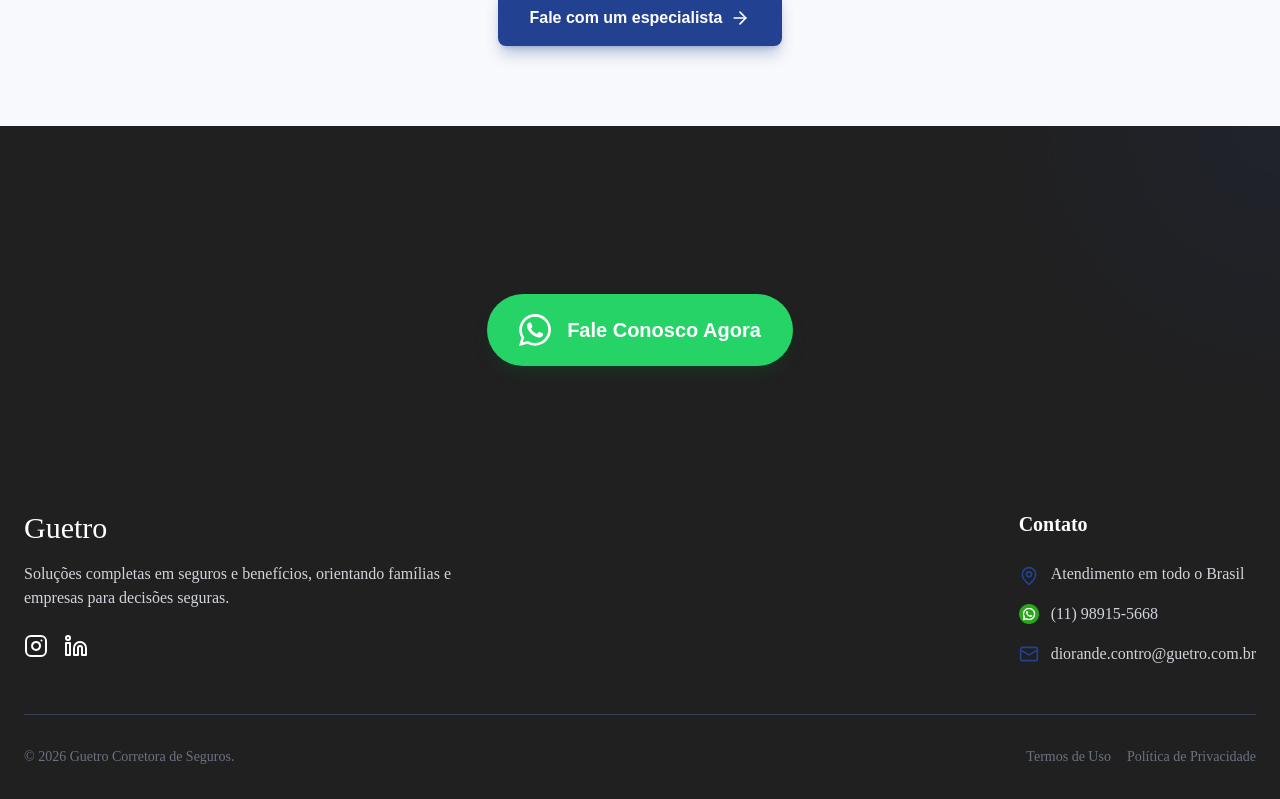
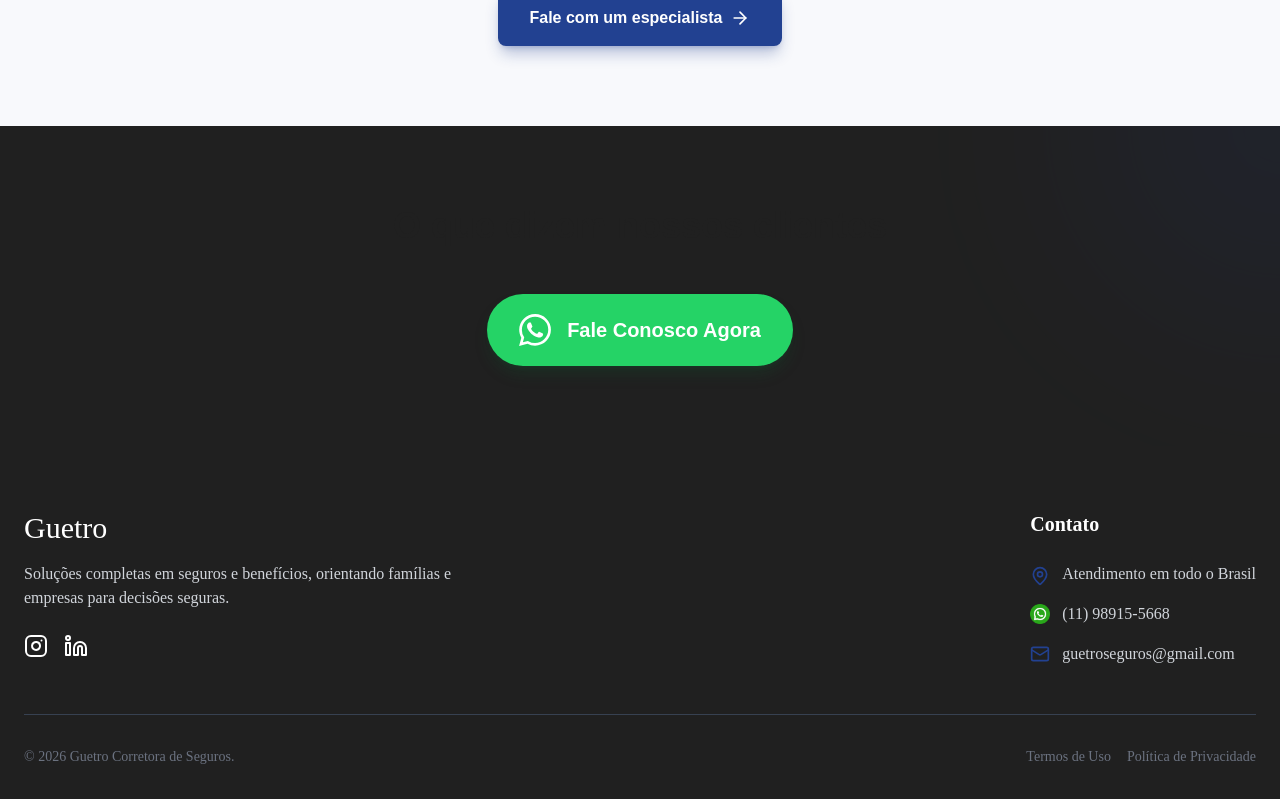
Before and after one commit to uphiago/guetroweb, a React (Vite) app: page / in a window 1280 px wide. Shown: the part 2483-3282 px from the top of the page. Built offline with nearby package versions, Linux system fonts and the light colour scheme; no server answers; a web font is replaced by a local one.

Commit message:
chore: update contact email to guetroseguros@gmail.com

```diff
--- a/src/components/Footer.jsx
+++ b/src/components/Footer.jsx
@@ -1,7 +1,7 @@
 import React, { useState } from 'react';
 import { Instagram, Linkedin, Mail, MapPin, Check } from 'lucide-react';
 
-const EMAIL = 'diorande.contro@guetro.com.br';
+const EMAIL = 'guetroseguros@gmail.com';
 
 function CopyEmail() {
   const [copied, setCopied] = useState(false);
--- a/src/components/PrivacidadePage.jsx
+++ b/src/components/PrivacidadePage.jsx
@@ -1,6 +1,6 @@
 import React from 'react';
 
-const EMAIL = 'diorande.contro@guetro.com.br';
+const EMAIL = 'guetroseguros@gmail.com';
 const UPDATED_AT = '6 de abril de 2026';
 
 export default function PrivacidadePage() {
--- a/src/components/TermosPage.jsx
+++ b/src/components/TermosPage.jsx
@@ -1,6 +1,6 @@
 import React from 'react';
 
-const EMAIL = 'diorande.contro@guetro.com.br';
+const EMAIL = 'guetroseguros@gmail.com';
 const UPDATED_AT = '6 de abril de 2026';
 
 export default function TermosPage() {
--- a/src/components/forms/FormsPage.jsx
+++ b/src/components/forms/FormsPage.jsx
@@ -3,7 +3,7 @@ import { Mail, MapPin, Check } from 'lucide-react';
 import QuoteStepper from './QuoteStepper';
 import WhatsAppButton from '../WhatsAppButton';
 
-const EMAIL = 'diorande.contro@guetro.com.br';
+const EMAIL = 'guetroseguros@gmail.com';
 
 function CopyEmail() {
   const [copied, setCopied] = useState(false);
```
